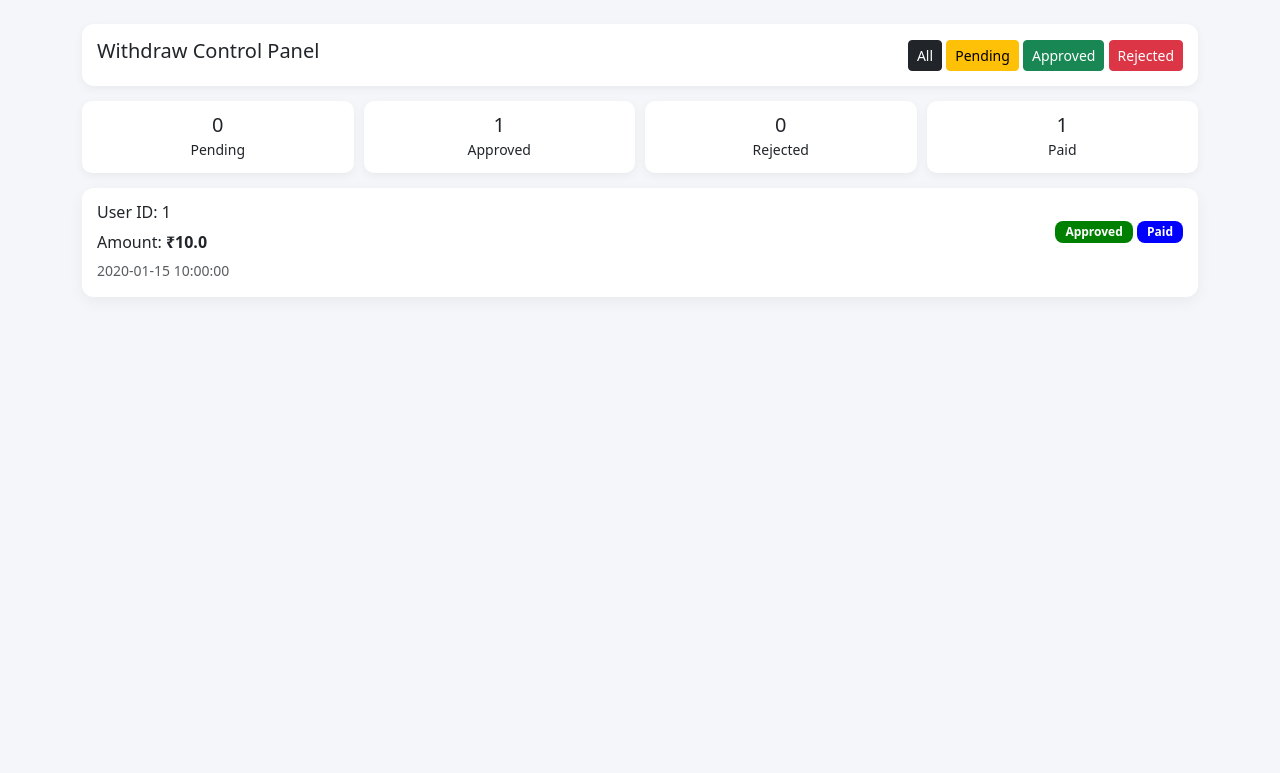
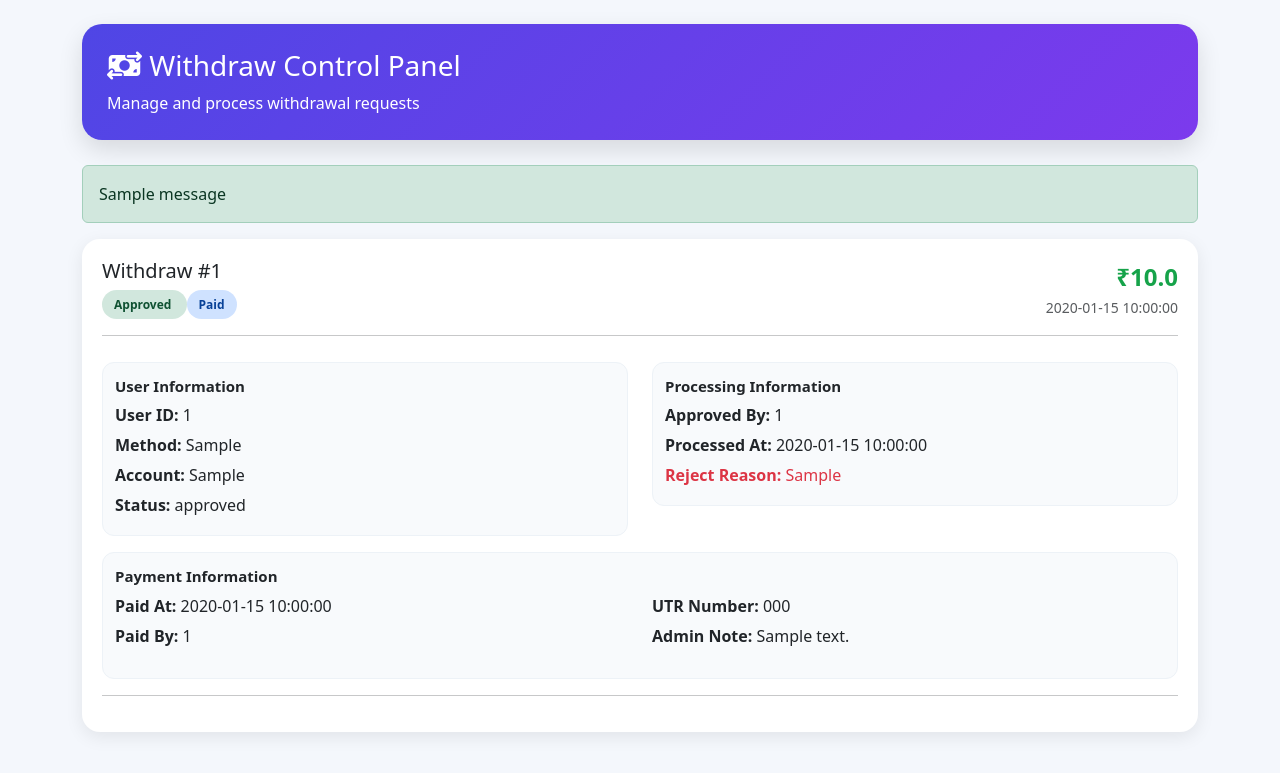
Before and after one commit to shipufalia-jpg/S.F, a Flask app: page /withdraws in a window 1280 px wide. Shown: the top 773 px of the page. Run offline with Flask 3, Linux system fonts and the light colour scheme; tables that the repository leaves empty hold one stand-in row (values such as "Sample post"); one stand-in notice (Sample message) is shown.

Commit message:
Update withdraw_list.html

```diff
--- a/templates/owner/withdraw_list.html
+++ b/templates/owner/withdraw_list.html
@@ -2,144 +2,165 @@
 <html lang="en">
 
 <head>
+
 <meta charset="UTF-8">
+<meta name="viewport" content="width=device-width, initial-scale=1">
+
 <title>Withdraw Control Panel</title>
 
 <link href="https://cdn.jsdelivr.net/npm/bootstrap@5.3.0/dist/css/bootstrap.min.css" rel="stylesheet">
 
+<link href="https://cdnjs.cloudflare.com/ajax/libs/font-awesome/6.5.0/css/all.min.css" rel="stylesheet">
+
 <style>
 
-        body {
-            background: #f4f6f9;
+body{
+    background:#f4f7fc;
 }
 
-        .top-bar {
-            background: white;
-            padding: 15px;
-            border-radius: 12px;
-            margin-bottom: 15px;
-            box-shadow: 0 3px 10px rgba(0,0,0,0.05);
+.header-card{
+    background:linear-gradient(135deg,#4f46e5,#7c3aed);
+    color:white;
+    border-radius:20px;
+    padding:25px;
+    margin-bottom:25px;
+    box-shadow:0 10px 25px rgba(0,0,0,.12);
 }
 
-        .card-box {
-            background: white;
-            border-radius: 12px;
-            padding: 15px;
-            box-shadow: 0 5px 15px rgba(0,0,0,0.05);
-            margin-bottom: 12px;
-            transition: 0.2s;
+.withdraw-card{
+    background:white;
+    border-radius:18px;
+    padding:20px;
+    margin-bottom:18px;
+    box-shadow:0 5px 18px rgba(0,0,0,.08);
+    transition:.2s;
 }
 
-        .card-box:hover {
-            transform: translateY(-2px);
+.withdraw-card:hover{
+    transform:translateY(-2px);
 }
 
-        .badge {
-            font-size: 12px;
-            padding: 5px 10px;
-            border-radius: 8px;
+.status-badge{
+    padding:6px 12px;
+    border-radius:30px;
+    font-size:12px;
+    font-weight:700;
 }
 
-        .pending { background: orange; color: white; }
-        .approved { background: green; color: white; }
-        .rejected { background: red; color: white; }
-        .paid { background: blue; color: white; }
-
-        .btn-small {
-            font-size: 12px;
-            padding: 5px 10px;
-            border-radius: 6px;
+.pending{
+    background:#fff3cd;
+    color:#856404;
 }
 
-        .summary {
-            display: grid;
-            grid-template-columns: repeat(4, 1fr);
-            gap: 10px;
-            margin-bottom: 15px;
+.approved{
+    background:#d1e7dd;
+    color:#0f5132;
 }
 
-        .summary div {
-            background: white;
-            padding: 12px;
-            border-radius: 10px;
-            text-align: center;
-            box-shadow: 0 3px 10px rgba(0,0,0,0.05);
+.rejected{
+    background:#f8d7da;
+    color:#842029;
 }
 
-        .summary h5 {
-            margin: 0;
+.paid{
+    background:#cfe2ff;
+    color:#084298;
 }
 
-        @media(max-width:768px){
-            .summary{
-                grid-template-columns: repeat(2, 1fr);
+.info-box{
+    background:#f8fafc;
+    border-radius:12px;
+    padding:12px;
+    margin-top:10px;
+    border:1px solid #edf2f7;
 }
+
+.info-box div{
+    margin-bottom:6px;
+}
+
+.amount{
+    font-size:24px;
+    font-weight:800;
+    color:#16a34a;
+}
+
+.section-title{
+    font-size:15px;
+    font-weight:700;
+    margin-bottom:10px;
 }
 
 </style>
+
 </head>
 
 <body>
 
-<div class="container mt-4">
+<div class="container py-4">
 
-    <!-- ================= TOP BAR ================= -->
-    <div class="top-bar d-flex justify-content-between align-items-center flex-wrap">
+<div class="header-card">
 
-        <h5>Withdraw Control Panel</h5>
+    <h3 class="mb-2">
+        <i class="fa-solid fa-money-bill-transfer"></i>
+        Withdraw Control Panel
+    </h3>
 
-        <div class="mt-2 mt-md-0">
-
-            <a href="/owner/withdraws" class="btn btn-sm btn-dark">All</a>
-            <a href="/owner/withdraws?status=pending" class="btn btn-sm btn-warning">Pending</a>
-            <a href="/owner/withdraws?status=approved" class="btn btn-sm btn-success">Approved</a>
-            <a href="/owner/withdraws?status=rejected" class="btn btn-sm btn-danger">Rejected</a>
+    <p class="mb-0">
+        Manage and process withdrawal requests
+    </p>
 
 </div>
 
+{% with messages = get_flashed_messages(with_categories=true) %}
+{% if messages %}
+{% for category, message in messages %}
+<div class="alert alert-{{ category }}">
+    {{ message }}
 </div>
+{% endfor %}
+{% endif %}
+{% endwith %}
 
-    <!-- ================= SUMMARY ================= -->
-    <div class="summary">
+{% for w in withdraws %}
+
+<div class="withdraw-card">
+
+    <div class="d-flex justify-content-between align-items-start flex-wrap">
 
         <div>
-            <h5>{{ withdraws|selectattr("status","equalto","pending")|list|length }}</h5>
-            <small>Pending</small>
-        </div>
 
-        <div>
-            <h5>{{ withdraws|selectattr("status","equalto","approved")|list|length }}</h5>
-            <small>Approved</small>
-        </div>
+            <h5 class="mb-2">
+                Withdraw #{{ w.id }}
+            </h5>
 
-        <div>
-            <h5>{{ withdraws|selectattr("status","equalto","rejected")|list|length }}</h5>
-            <small>Rejected</small>
-        </div>
+            {% if w.status == "pending" %}
+            <span class="status-badge pending">
+                Pending
+            </span>
+            {% elif w.status == "approved" %}
+            <span class="status-badge approved">
+                Approved
+            </span>
+            {% else %}
+            <span class="status-badge rejected">
+                Rejected
+            </span>
+            {% endif %}
 
-        <div>
-            <h5>{{ withdraws|selectattr("payment_status","equalto","paid")|list|length }}</h5>
-            <small>Paid</small>
-        </div>
+            {% if w.payment_status == "paid" %}
+            <span class="status-badge paid">
+                Paid
+            </span>
+            {% endif %}
 
         </div>
 
-    <!-- ================= LIST ================= -->
+        <div class="text-end">
 
-    {% for w in withdraws %}
-
-    <div class="card-box">
-
-        <div class="d-flex justify-content-between align-items-center flex-wrap">
-
-            <!-- LEFT INFO -->
-            <div>
-
-                <h6>User ID: {{ w.user_id }}</h6>
-
-                <p class="mb-1">
-                    Amount: <strong>₹{{ w.amount }}</strong>
-                </p>
+            <div class="amount">
+                ₹{{ w.amount }}
+            </div>
 
             <small class="text-muted">
                 {{ w.created_at }}
@@ -147,46 +168,67 @@
 
         </div>
 
-            <!-- RIGHT ACTION -->
-            <div class="text-end">
+    </div>
 
-                <!-- STATUS -->
-                {% if w.status == "pending" %}
-                    <span class="badge pending">Pending</span>
-                {% elif w.status == "approved" %}
-                    <span class="badge approved">Approved</span>
-                {% else %}
-                    <span class="badge rejected">Rejected</span>
-                {% endif %}
+    <hr>
 
-                {% if w.payment_status == "paid" %}
-                    <span class="badge paid">Paid</span>
-                {% endif %}
+    <div class="row">
 
-                <br><br>
+        <div class="col-md-6">
 
-                <!-- ACTIONS -->
-                {% if w.status == "pending" %}
+            <div class="info-box">
 
-                    <a href="/owner/withdraw/approve/{{ w.id }}"
-                       class="btn btn-success btn-small">
-                        Approve
-                    </a>
+                <div class="section-title">
+                    User Information
+                </div>
 
-                    <a href="/owner/withdraw/reject/{{ w.id }}"
-                       class="btn btn-danger btn-small">
-                        Reject
-                    </a>
+                <div>
+                    <strong>User ID:</strong>
+                    {{ w.user_id }}
+                </div>
 
-                {% endif %}
+                <div>
+                    <strong>Method:</strong>
+                    {{ w.payment_method or "-" }}
+                </div>
 
-                {% if w.status == "approved" and w.payment_status != "paid" %}
+                <div>
+                    <strong>Account:</strong>
+                    {{ w.payment_account or "-" }}
+                </div>
 
-                    <a href="/owner/withdraw/paid/{{ w.id }}"
-                       class="btn btn-primary btn-small">
-                        Mark Paid
-                    </a>
+                <div>
+                    <strong>Status:</strong>
+                    {{ w.status }}
+                </div>
 
+            </div>
+
+        </div>
+
+        <div class="col-md-6">
+
+            <div class="info-box">
+
+                <div class="section-title">
+                    Processing Information
+                </div>
+
+                <div>
+                    <strong>Approved By:</strong>
+                    {{ w.approved_by or "-" }}
+                </div>
+
+                <div>
+                    <strong>Processed At:</strong>
+                    {{ w.processed_at or "-" }}
+                </div>
+
+                {% if w.rejected_reason %}
+                <div class="text-danger">
+                    <strong>Reject Reason:</strong>
+                    {{ w.rejected_reason }}
+                </div>
                 {% endif %}
 
             </div>
@@ -195,10 +237,134 @@
 
     </div>
 
+    {% if w.payment_status == "paid" %}
+
+    <div class="info-box mt-3">
+
+        <div class="section-title">
+            Payment Information
+        </div>
+
+        <div class="row">
+
+            <div class="col-md-6">
+
+                <div>
+                    <strong>Paid At:</strong>
+                    {{ w.paid_at }}
+                </div>
+
+                <div>
+                    <strong>Paid By:</strong>
+                    {{ w.paid_by }}
+                </div>
+
+            </div>
+
+            <div class="col-md-6">
+
+                <div>
+                    <strong>UTR Number:</strong>
+                    {{ w.utr_number or "-" }}
+                </div>
+
+                <div>
+                    <strong>Admin Note:</strong>
+                    {{ w.admin_note or "-" }}
+                </div>
+
+            </div>
+
+        </div>
+
+    </div>
+
+    {% endif %}
+
+    <hr>
+
+    {% if w.status == "pending" %}
+
+    <div class="d-flex gap-2 flex-wrap">
+
+        <a
+            href="/owner/withdraw/approve/{{ w.id }}"
+            class="btn btn-success">
+
+            <i class="fa-solid fa-check"></i>
+            Approve
+
+        </a>
+
+        <a
+            href="/owner/withdraw/reject/{{ w.id }}"
+            class="btn btn-danger">
+
+            <i class="fa-solid fa-xmark"></i>
+            Reject
+
+        </a>
+
+    </div>
+
+    {% endif %}
+
+    {% if w.status == "approved" and w.payment_status != "paid" %}
+
+    <form
+        method="POST"
+        action="/owner/withdraw/paid/{{ w.id }}"
+        class="mt-3">
+
+        <div class="row">
+
+            <div class="col-md-4 mb-2">
+
+                <input
+                    type="text"
+                    name="utr_number"
+                    class="form-control"
+                    placeholder="UTR Number">
+
+            </div>
+
+            <div class="col-md-5 mb-2">
+
+                <input
+                    type="text"
+                    name="admin_note"
+                    class="form-control"
+                    placeholder="Payment Note">
+
+            </div>
+
+            <div class="col-md-3 mb-2">
+
+                <button
+                    type="submit"
+                    class="btn btn-primary w-100">
+
+                    <i class="fa-solid fa-money-check-dollar"></i>
+                    Mark Paid
+
+                </button>
+
+            </div>
+
+        </div>
+
+    </form>
+
+    {% endif %}
+
+</div>
+
 {% else %}
 
-    <div class="text-center text-muted mt-5">
-        No withdraw requests found
+<div class="alert alert-secondary text-center">
+
+    No Withdrawal Requests Found
+
 </div>
 
 {% endfor %}
```
Lines whose indentation alone changed are shown as unchanged.
